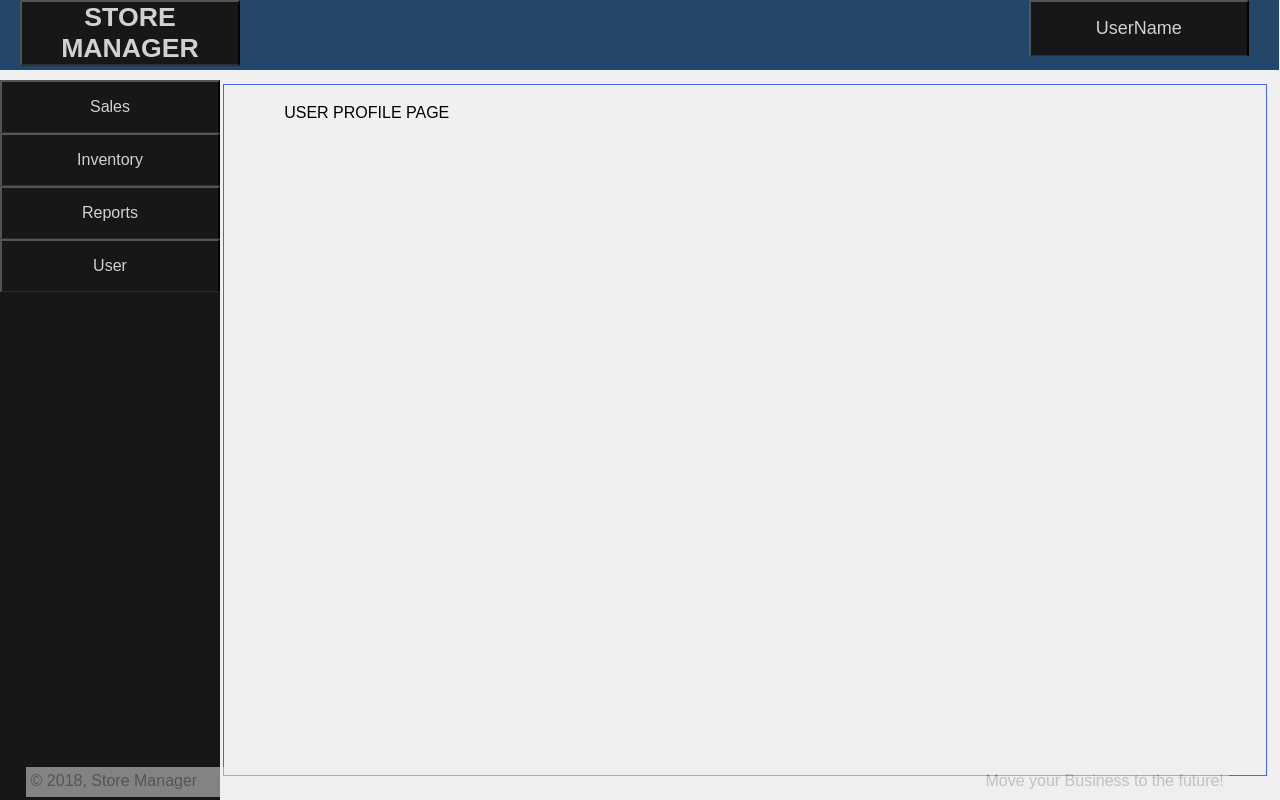
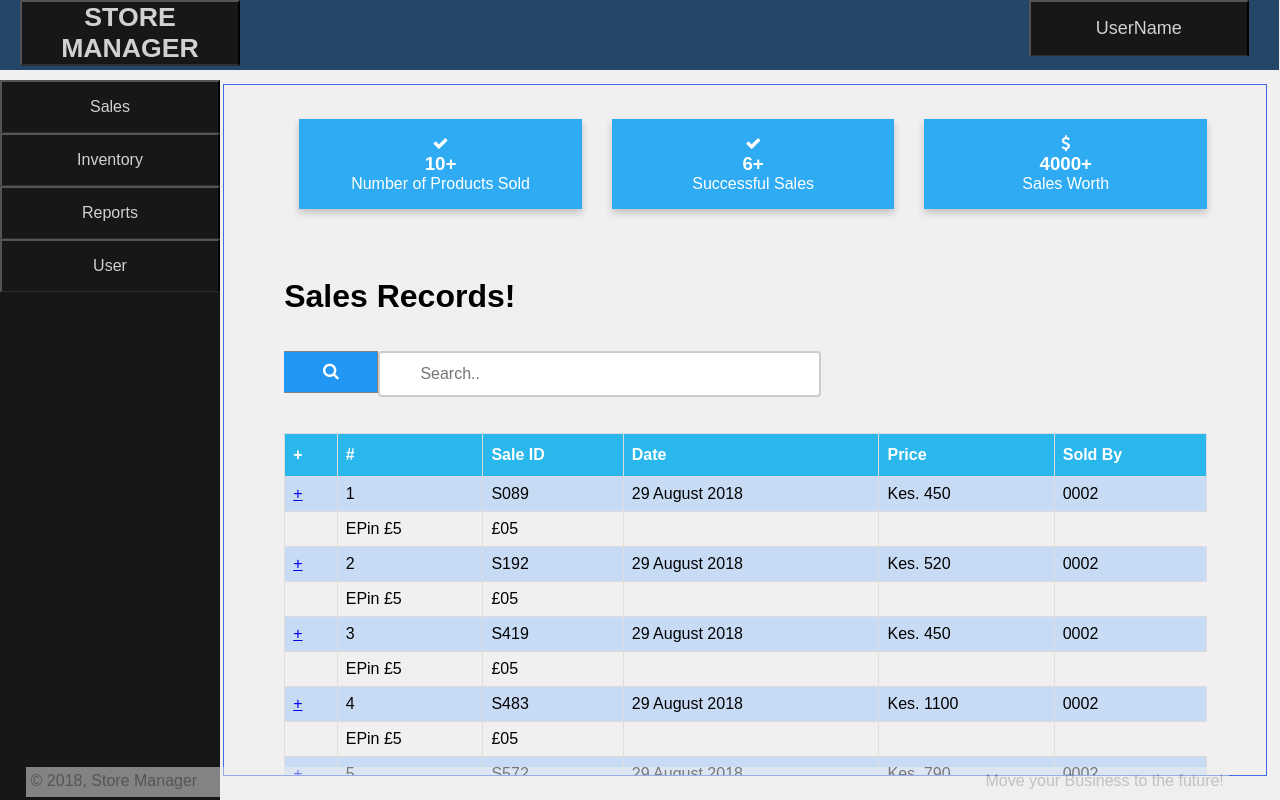
Before and after one commit to bryan-munene/Store-Manager-UI, a plain HTML site: page UI/Regular/profile.html in a window 1280 px wide. Drawn offline with Linux system fonts and the light colour scheme.

Commit message:
[Feature #161041394] added a profile page for the user, it contains sales records, number of items sold and worth of sales.

```diff
--- a/UI/Regular/profile.html
+++ b/UI/Regular/profile.html
@@ -6,10 +6,11 @@
     <meta name="viewport" content="width=device-width, initial-scale=1,maximum-scale=1,user-scalable=no">
     <meta name="HandheldFriendly" content="true">
 
-    <title>Store Manager | Welcome</title>
+    <title>Store Manager | Profile</title>
 
     <link rel="stylesheet" type="text/css" href="../css/tables.css">
     <link rel="stylesheet" type="text/css" href="../css/template.css">
+    <link rel="stylesheet" type="text/css" href="../css/dash.css">
     <link rel="stylesheet" href="https://cdnjs.cloudflare.com/ajax/libs/font-awesome/4.7.0/css/font-awesome.min.css">
   </head>
 
@@ -84,9 +85,156 @@
 
 
 
-      <div id="content-page">
-        USER PROFILE PAGE
-      </div>
+          <div id="content-page">
+              <div class="history">
+                  <div class="row">
+                      <div id="Happy" class="column">
+                          <div class="card">
+                              <p><i class="fa fa-check"></i></p>
+                              <h3>10+</h3>
+                              <p>Number of Products Sold</p>
+                            </div>
+                      </div>
+
+                      <div id="Successful" class="column">
+                          <div class="card">
+                              <p><i class="fa fa-check"></i></p>
+                              <h3>6+</h3>
+                              <p>Successful Sales</p>
+                            </div>
+                      </div>
+
+                      <div id="Rating" class="column">
+                          <div class="card">
+                              <p><i class="fa fa-dollar"></i></p>
+                              <h3>4000+</h3>
+                              <p>Sales Worth</p>
+                            </div>
+                      </div>
+
+                  </div>
+
+              </div><br><br><br>
+
+            <div class="SalesRecords">
+              <h1>Sales Records!</h1><br><br>
+              <form class="search" action="sales.html">
+                  <input type="text" placeholder="Search.." name="search">
+                  <button type="submit"><i class="fa fa-search"></i></button>
+
+              </form>
+              <br><br>
+              <table id="Sales">
+                  <tr>
+                    <th>+</th>
+                    <th>#</th>
+                    <th>Sale ID</th>
+                    <th>Date</th>
+                    <th>Price</th>
+                    <th>Sold By</th>
+                  </tr>
+
+                  <tr>
+                    <td><a class="showhr" href="#">+</a></td>
+                    <td>1</td>
+                    <td>S089</td>
+                    <td>29 August 2018</td>
+                    <td>Kes. 450</td>
+                    <td>0002</td>
+                  </tr>
+                      <tr class="aser"> <!--child row-->
+                        <td></td>
+                        <td>EPin £5</td>
+                        <td>£05</td>
+                        <td></td>
+                        <td></td>
+
+                      </tr>
+                  <tr>
+                    <td><a class="showhr" href="#">+</a></td>
+                    <td>2</td>
+                    <td>S192</td>
+                    <td>29 August 2018</td>
+                    <td>Kes. 520</td>
+                    <td>0002</td>
+                  </tr>
+                      <tr class="aser"> <!--child row-->
+                        <td></td>
+                        <td>EPin £5</td>
+                        <td>£05</td>
+                        <td></td>
+                        <td></td>
+
+                      </tr>
+
+                  <tr>
+                    <td><a class="showhr" href="#">+</a></td>
+                    <td>3</td>
+                    <td>S419</td>
+                    <td>29 August 2018</td>
+                    <td>Kes. 450</td>
+                    <td>0002</td>
+                  </tr>
+                      <tr class="aser"> <!--child row-->
+                        <td></td>
+                        <td>EPin £5</td>
+                        <td>£05</td>
+                        <td></td>
+                        <td></td>
+
+                      </tr>
+                  <tr>
+                    <td><a class="showhr" href="#">+</a></td>
+                    <td>4</td>
+                    <td>S483</td>
+                    <td>29 August 2018</td>
+                    <td>Kes. 1100</td>
+                    <td>0002</td>
+                  </tr>
+                      <tr class="aser"> <!--child row-->
+                        <td></td>
+                        <td>EPin £5</td>
+                        <td>£05</td>
+                        <td></td>
+                        <td></td>
+
+                      </tr>
+                  <tr>
+                    <td><a class="showhr" href="#">+</a></td>
+                    <td>5</td>
+                    <td>S572</td>
+                    <td>29 August 2018</td>
+                    <td>Kes. 790</td>
+                    <td>0002</td>
+                  </tr>
+                      <tr class="aser"> <!--child row-->
+                        <td></td>
+                        <td>EPin £5</td>
+                        <td>£05</td>
+                        <td></td>
+                        <td></td>
+
+                      </tr>
+
+                  <tr>
+                    <td><a class="showhr" href="#">+</a></td>
+                    <td>6</td>
+                    <td>S697</td>
+                    <td>29 August 2018</td>
+                    <td>Kes. 520</td>
+                    <td>0002</td>
+                  </tr>
+                      <tr class="aser"> <!--child row-->
+                        <td></td>
+                        <td>EPin £5</td>
+                        <td>£05</td>
+                        <td></td>
+                        <td></td>
+
+                      </tr>
+                </table>
+              </div>
+          </div>
 
     </div>
 
```
Also changed, not shown: UI/Admin/sales.html (+2 -2 lines), UI/Regular/inventory.html (+1 -1 lines), UI/Regular/sales.html (deleted, +0 -99 lines).
